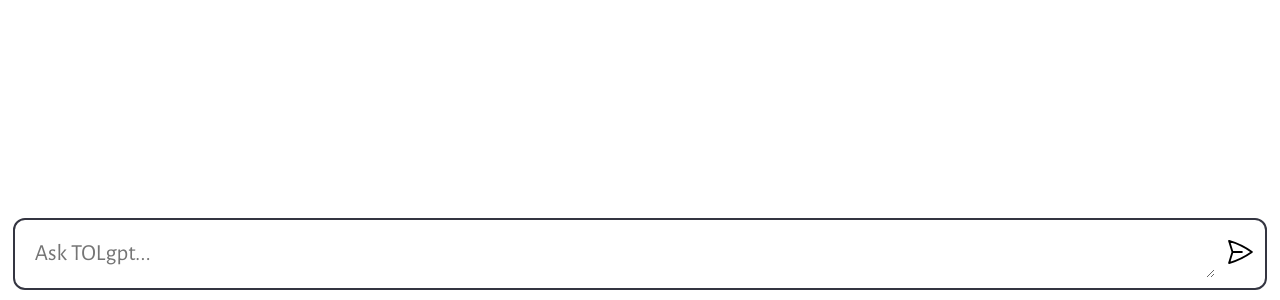
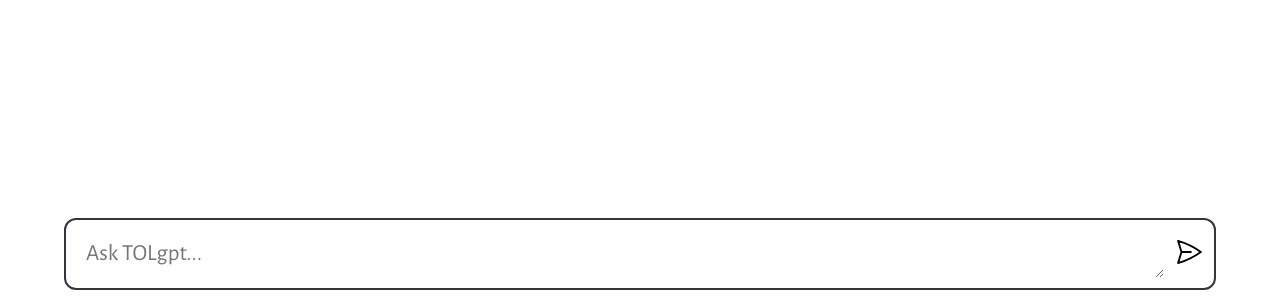
Before and after one commit to theooldlyon/TOLgpt, a website built with Vite: page client/index.html in a window 1280 px wide. Shown: the part 500-800 px from the top of the page. Built offline with nearby package versions, Linux system fonts and the light colour scheme.

Commit message:
css changes 14

```diff
--- a/client/style.css
+++ b/client/style.css
@@ -122,7 +122,7 @@ body {
 }
 
 form {
-  width: 98vw;
+  width: 90vw;
   margin-left: 1vw;
   margin-right: 1vw;
   max-width: 1280px;
```
